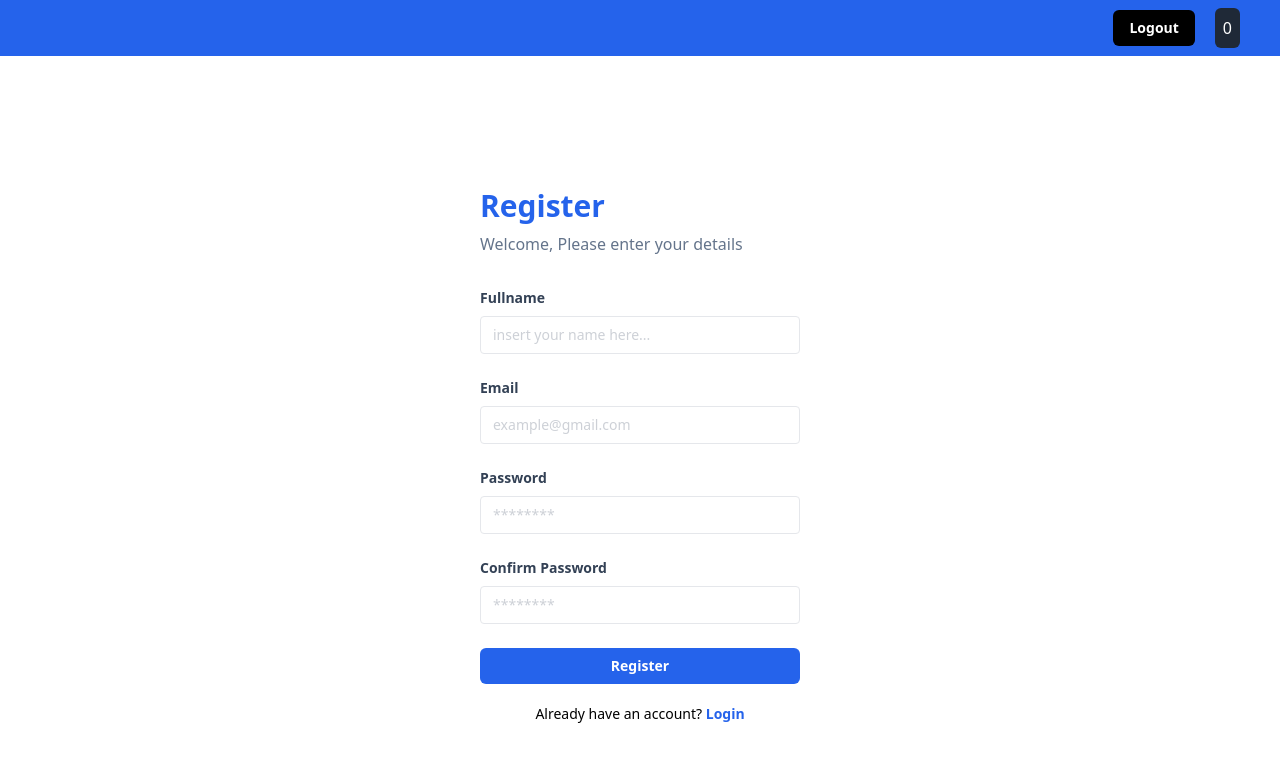
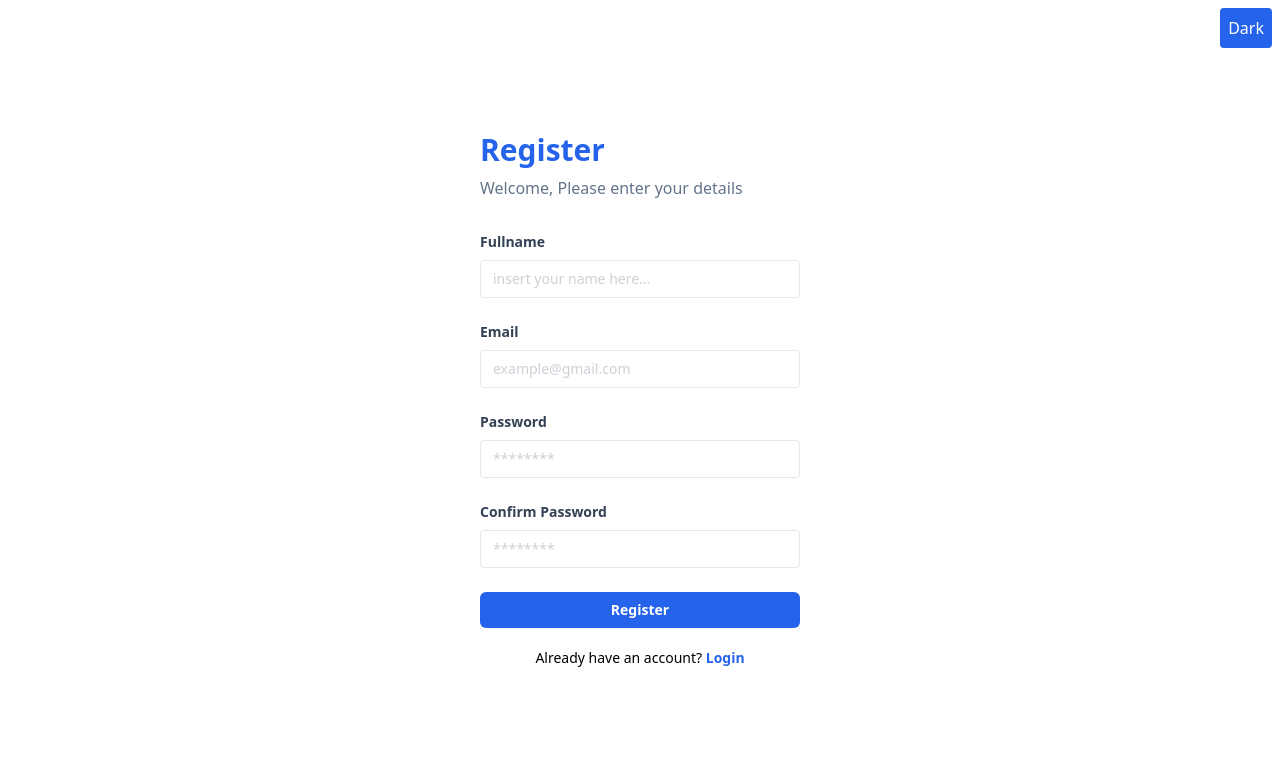
Before and after one commit to sandiarbaa/react-vip, a React (Vite) app: page /register in a window 1280 px wide. Shown: the top 762 px of the page. Built offline with nearby package versions, Linux system fonts and the light colour scheme; sample sign-in values are in the browser's storage.

Commit message:
22.useContext

```diff
--- a/src/components/Fragments/TableCart.jsx
+++ b/src/components/Fragments/TableCart.jsx
@@ -1,10 +1,12 @@
-import { useEffect, useRef, useState } from "react";
+import { useContext, useEffect, useRef, useState } from "react";
 import { useSelector } from "react-redux";
+import { DarkMode } from "../../context/DarkMode";
 
 const TableCart = (props) => {
   const { products } = props;
   const cart = useSelector((state) => state.cart.data);
   const [totalPrice, setTotalPrice] = useState(0);
+  const { isDarkMode } = useContext(DarkMode);
 
   useEffect(() => {
     if (products.length > 0 && cart.length > 0) {
@@ -28,7 +30,11 @@ const TableCart = (props) => {
   }, [cart]);
 
   return (
-    <table className="text-left text-xs table-auto border-separate border-spacing-x-5 -ml-5 space-y-5">
+    <table
+      className={`text-left text-xs table-auto border-separate border-spacing-x-5 -ml-5 space-y-5 ${
+        isDarkMode && "text-white"
+      }`}
+    >
       <thead>
         <tr>
           <th>Product</th>
--- a/src/components/Layouts/AuthLayouts.jsx
+++ b/src/components/Layouts/AuthLayouts.jsx
@@ -1,9 +1,25 @@
+import { useContext } from "react";
 import { Link } from "react-router-dom";
+import { DarkMode } from "../../context/DarkMode";
 
 const AuthLayouts = (props) => {
   const { children, title, type } = props;
+  const { isDarkMode, setIsDarkMode } = useContext(DarkMode);
+  // console.log(isDarkMode);
   return (
-    <div className="flex justify-center min-h-screen items-center">
+    <div
+      className={`flex justify-center min-h-screen items-center ${
+        isDarkMode && "bg-slate-900"
+      }`}
+    >
+      <button
+        className={`absolute right-2 top-2 bg-blue-600 p-2 text-white rounded ${
+          isDarkMode ? "hover:bg-blue-700" : "hover:bg-blue-500"
+        }`}
+        onClick={() => setIsDarkMode(!isDarkMode)}
+      >
+        {isDarkMode ? "Light" : "Dark"}
+      </button>
       <div className="w-full max-w-xs">
         <h1 className="text-3xl font-bold mb-2 text-blue-600">{title}</h1>
         <p className="font-medium text-slate-500 mb-8">
@@ -11,44 +27,11 @@ const AuthLayouts = (props) => {
         </p>
         {children}
         <Navigation type={type} />
-        {/* <p className="text-sm mt-5 text-center"> */}
-        {/* Ternary | rendering */}
-        {/* {type === "login"
-            ? "Don't have an account? "
-            : "Already have an account? "} */}
-
-        {/* Operator AND | rendering */}
-        {/* {type === "login" && (
-            <Link to="/register" className="font-bold text-blue-600">
-              Register
-            </Link>
-          )} */}
-
-        {/* Operator AND | rendering */}
-        {/* {type === "register" && (
-            <Link to="/login" className="font-bold text-blue-600">
-              Login
-            </Link>
-          )} */}
-        {/* </p> */}
-
-        {/* Operator AND | rendering */}
-        {/* ini pemisalan aja untuk logout, */}
-        {/* {type === "logout" && (
-            <Link to="/home" className="font-bold text-blue-600">
-              Home
-            </Link>
-          )} */}
-        {/* </p> */}
-
-        {/*NOTE : Jadi kalau kondisi nya hanya 2 lebih baik gunakan ternary saja, kalau lebih dari 2 baru gunakan operator AND atau if else */}
       </div>
     </div>
   );
 };
 
-// Rendering menggunakan if else
-// Dan juga kita bisa membuat component lain di dalam 1 file yg sama, jika tidak ingin membuat component baru di file lain, tetapi yg di export default hanya boleh 1 component saja.
 const Navigation = ({ type }) => {
   if (type === "login") {
     return (
--- a/src/components/Layouts/Navbar.jsx
+++ b/src/components/Layouts/Navbar.jsx
@@ -1,10 +1,12 @@
-import React, { useEffect, useState } from "react";
+import React, { useContext, useEffect, useState } from "react";
 import Button from "../Elements/Button";
 import { useLogin } from "../../hooks/useLogin";
 import { useSelector } from "react-redux";
+import { DarkMode } from "../../context/DarkMode";
 
 const Navbar = () => {
   const username = useLogin();
+  const { isDarkMode, setIsDarkMode } = useContext(DarkMode);
   const [totalCart, setTotalCart] = useState(0);
   const cart = useSelector((state) => state.cart.data);
 
@@ -26,9 +28,19 @@ const Navbar = () => {
       <Button classname="ml-5 bg-black" onClick={handleLogout}>
         Logout
       </Button>
-      <div className="flex items-center bg-gray-800 p-2 rounded-md ml-5">
+
+      <div className="flex items-center bg-gray-800 p-2 rounded-md mx-5">
         {totalCart}
       </div>
+
+      <Button
+        className={`bg-black px-10 mx-5 text-white rounded ${
+          isDarkMode ? "hover:bg-blue-700" : "hover:bg-blue-500"
+        }`}
+        onClick={() => setIsDarkMode(!isDarkMode)}
+      >
+        {isDarkMode ? "Light" : "Dark"}
+      </Button>
     </div>
   );
 };
--- /dev/null
+++ b/src/context/DarkMode.jsx
@@ -0,0 +1,16 @@
+import { createContext, useState } from "react";
+
+const DarkModeContext = createContext();
+
+const DarkModeContextProvider = ({ children }) => {
+  const [isDarkMode, setIsDarkMode] = useState(false);
+
+  return (
+    <DarkModeContext.Provider value={{ isDarkMode, setIsDarkMode }}>
+      {children}
+    </DarkModeContext.Provider>
+  );
+};
+
+export const DarkMode = DarkModeContext;
+export default DarkModeContextProvider;
--- a/src/main.jsx
+++ b/src/main.jsx
@@ -10,7 +10,7 @@ import ProfilePage from "./pages/profile.jsx";
 import DetailProductPage from "./pages/detailProduct.jsx";
 import { Provider } from "react-redux";
 import store from "./redux/store.js";
-import Navbar from "./components/Layouts/Navbar.jsx";
+import DarkModeContextProvider from "./context/DarkMode.jsx";
 
 const router = createBrowserRouter([
   {
@@ -43,8 +43,9 @@ const router = createBrowserRouter([
 ReactDOM.createRoot(document.getElementById("root")).render(
   <React.StrictMode>
     <Provider store={store}>
-      <Navbar />
-      <RouterProvider router={router} />
+      <DarkModeContextProvider>
+        <RouterProvider router={router} />
+      </DarkModeContextProvider>
     </Provider>
   </React.StrictMode>
 );
--- a/src/pages/products.jsx
+++ b/src/pages/products.jsx
@@ -1,10 +1,13 @@
-import { Fragment, useState, useEffect } from "react";
+import { Fragment, useState, useEffect, useContext } from "react";
 import CardProduct from "../components/Fragments/CardProduct";
 import { getProducts } from "../services/product.service";
 import { useLogin } from "../hooks/useLogin";
 import TableCart from "../components/Fragments/TableCart";
+import Navbar from "../components/Layouts/Navbar";
+import { DarkMode } from "../context/DarkMode";
 
 const ProductPage = () => {
+  const { isDarkMode, setIsDarkMode } = useContext(DarkMode);
   const [products, setProducts] = useState([]);
   useLogin();
 
@@ -16,7 +19,10 @@ const ProductPage = () => {
 
   return (
     <Fragment>
-      <div className="flex justify-center py-5">
+      <Navbar />
+      <div
+        className={`flex justify-center py-5 ${isDarkMode && "bg-slate-900"}`}
+      >
         <div className="w-8/12 flex flex-wrap">
           {products.length > 0 &&
             products.map((product) => (
--- a/src/redux/store.js
+++ b/src/redux/store.js
@@ -4,10 +4,10 @@ import cartReducer from "./slices/cartSlice";
 const store = configureStore({
   reducer: { cart: cartReducer },
 });
-console.log("oncreate store : ", store.getState());
+// console.log("oncreate store : ", store.getState());
 
 store.subscribe(() => {
-  console.log("STORE CHANGE : ", store.getState());
+  // console.log("STORE CHANGE : ", store.getState());
 });
 
 export default store;
```
